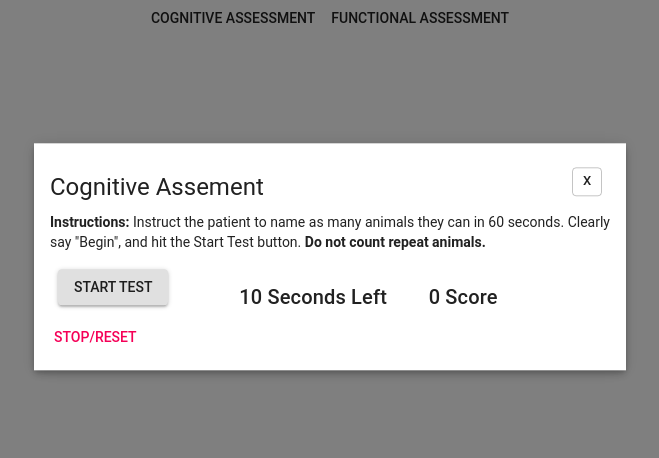
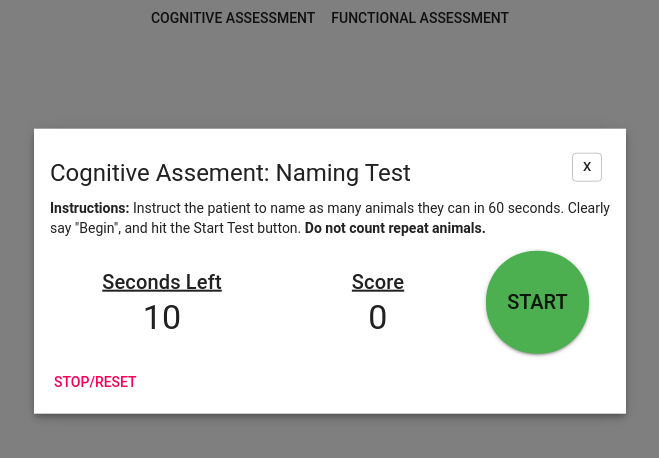
Before and after one commit to chriskistner/countdown_form_test, a React (Create React App) app: page / in a window 1280 px wide. Both pictures are taken after a click on the button "COGNITIVE ASSESSMENT". Shown: the top 458 px of the page, without its empty margins (310-969 px from the left). Built offline with nearby package versions, Linux system fonts and the light colour scheme; no server answers.

Commit message:
Made most of Noah's requested changes to the Cog assessment, still can't get boxes and borders to work on the component however.

```diff
--- a/src/components/cogassessment/cogAssessment.js
+++ b/src/components/cogassessment/cogAssessment.js
@@ -25,6 +25,22 @@ const styles = theme => ({
   },
   button: {
     margin: theme.spacing.unit,
+  },
+  startButton: {
+      margin: theme.spacing.unit,
+      borderRadius: 50,
+      minWidth: 103,
+      minHeight: 103,
+      fontSize: 20,
+      backgroundColor: '#4CAF50',
+  },
+  countButton: {
+    margin: theme.spacing.unit,
+    borderRadius: 50,
+    minWidth: 103,
+    minHeight: 103,
+    fontSize: 20,
+    backgroundColor: 'primary.main',
     }
 });
 
@@ -54,7 +70,7 @@ const styles = theme => ({
                     <Grid container spacing={8} alignItems="flex-end" justify="space-between">
                         <Grid item xs={10}>
                             <Typography variant="h5" id="form-title">
-                                Cognitive Assement
+                                Cognitive Assement: Naming Test
                             </Typography>
                         </Grid>
                         <Grid item xs={2} align="right">
@@ -71,41 +87,43 @@ const styles = theme => ({
                                 <strong>Instructions:</strong> Instruct the patient to name as many animals they can in 60 seconds. Clearly say "Begin", and hit the Start Test button. <strong>Do not count repeat animals.</strong>
                             </Typography>
                         </Grid>
+                        <Grid container spacing={8}  alignItems="center" justify="space-between">
+                            <Grid item xs={5} align="center">
+                                <Typography variant="h6">
+                                    <u>Seconds Left</u>
+                                </Typography>
+                                <Typography variant="h4">
+                                    {this.props.timer}
+                                </Typography>
+                            </Grid>
+                            <Grid item xs={4} align="center">
+                                <Typography variant="h6">
+                                    <u>Score</u>
+                                </Typography>
+                                <Typography variant="h4">
+                                    {this.props.score}
+                                </Typography>
+                            </Grid>
                             {!this.props.testOn ?
-                            <Grid item xs={4}>
+                                <Grid item xs={3} borderBottom={1}>
                                     <Button variant="contained" onClick={() => {
                                         this.props.beginCog()
                                         this.setState({intervalID: setInterval(this.props.startTest, 1000)})}}
-                                    className={classes.button}>
-                                    Start Test
+                                        border={1}
+                                        className={classes.startButton}>
+                                        Start
                                     </Button>
                                 </Grid>
                                 :
-                            <Grid item xs={4}>
-                                {this.props.timer > 0 ?
+                                <Grid item xs={3}>
                                     <Button variant="contained" onClick={() => {
                                         this.props.tickUp()}} color="primary"
-                                        className={classes.button}>
-                                        Count Animal
+                                        disabled={this.props.timer > 0 ? false : true}
+                                        className={classes.countButton}>
+                                        Count
                                     </Button>
-                                    :
-                                    <Button variant="contained" disabled onClick={() => {
-                                        this.props.tickUp()}} color="secondary"
-                                        className={classes.button}>
-                                        Test Complete
-                                    </Button>
-                                    }
                                 </Grid>
                             }
-                        <Grid item xs={4}>
-                            <Typography variant="h6">
-                                {this.props.timer} Seconds Left
-                            </Typography>
-                        </Grid>
-                        <Grid item xs={4}>
-                            <Typography variant="h6">
-                                {this.props.score} Score
-                            </Typography>
                         </Grid>
                         <Grid container spacing={8} alignItems="flex-end" justify="space-between">
                             <Grid item xs={4}>
```
Lines whose indentation alone changed are shown as unchanged.
